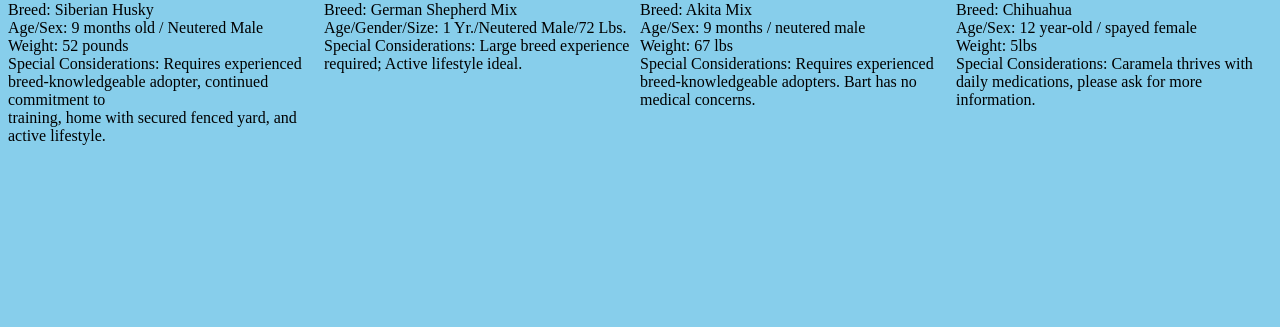
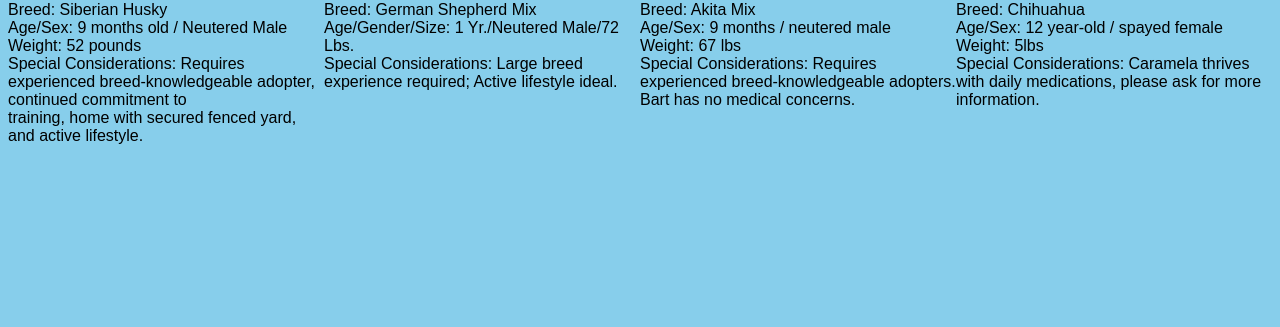
Before and after one commit to samstoia/animal-shelter, a plain HTML site: page dogs.html in a window 1280 px wide. Shown: the part 473-800 px from the top of the page. Drawn offline with Linux system fonts and the light colour scheme.

Commit message:
It will change the font in dog page through css styling

```diff
--- a/css/styles.css
+++ b/css/styles.css
@@ -25,3 +25,6 @@ body {
   font-size: 50px;
   font-family: sans-serif;
 }
+.description {
+  font-family: sans-serif;
+}
--- a/dogs.html
+++ b/dogs.html
@@ -10,36 +10,44 @@
     <div class="column">
       <img src="img/alaska.jpeg">
       <p><span class="name">Alaska</p>
+    <div class="description">
       <p>Breed: Siberian Husky
       <br>Age/Sex: 9 months old / Neutered Male
       <br>Weight: 52 pounds
       <br>Special Considerations: Requires experienced breed-knowledgeable adopter,
       continued commitment to  <br> training, home with secured fenced yard, and active lifestyle.</p>
     </div>
+    </div>
     <div class="column">
       <img src="img/axel.jpeg">
       <p><span class="name">Axel</p>
+    <div class="description">
       <p>Breed: German Shepherd Mix
       <br>Age/Gender/Size: 1 Yr./Neutered Male/72 Lbs.
       <br>Special Considerations: Large breed experience required; Active lifestyle ideal.</p>
     </div>
+    </div>
       <div class="column">
         <img src="img/bart.jpeg">
         <p><span class="name">Bart</p>
+      <div class="description">
         <p>Breed: Akita Mix
         <br>Age/Sex: 9 months / neutered male
         <br>Weight: 67 lbs
         <br>Special Considerations: Requires experienced breed-knowledgeable adopters.
         Bart has no medical concerns.</p>
       </div>
+      </div>
       <div class="column">
         <img src="img/caramela.jpeg">
         <p><span class="name">Carmela</p>
+      <div class="description">
         <p>Breed: Chihuahua
         <br>Age/Sex: 12 year-old / spayed female
         <br>Weight: 5lbs
         <br>Special Considerations: Caramela thrives with daily medications,
         please ask for more information.</p>
       </div>
+      </div>
     </body>
 </html>
```
Lines whose indentation alone changed are shown as unchanged.
